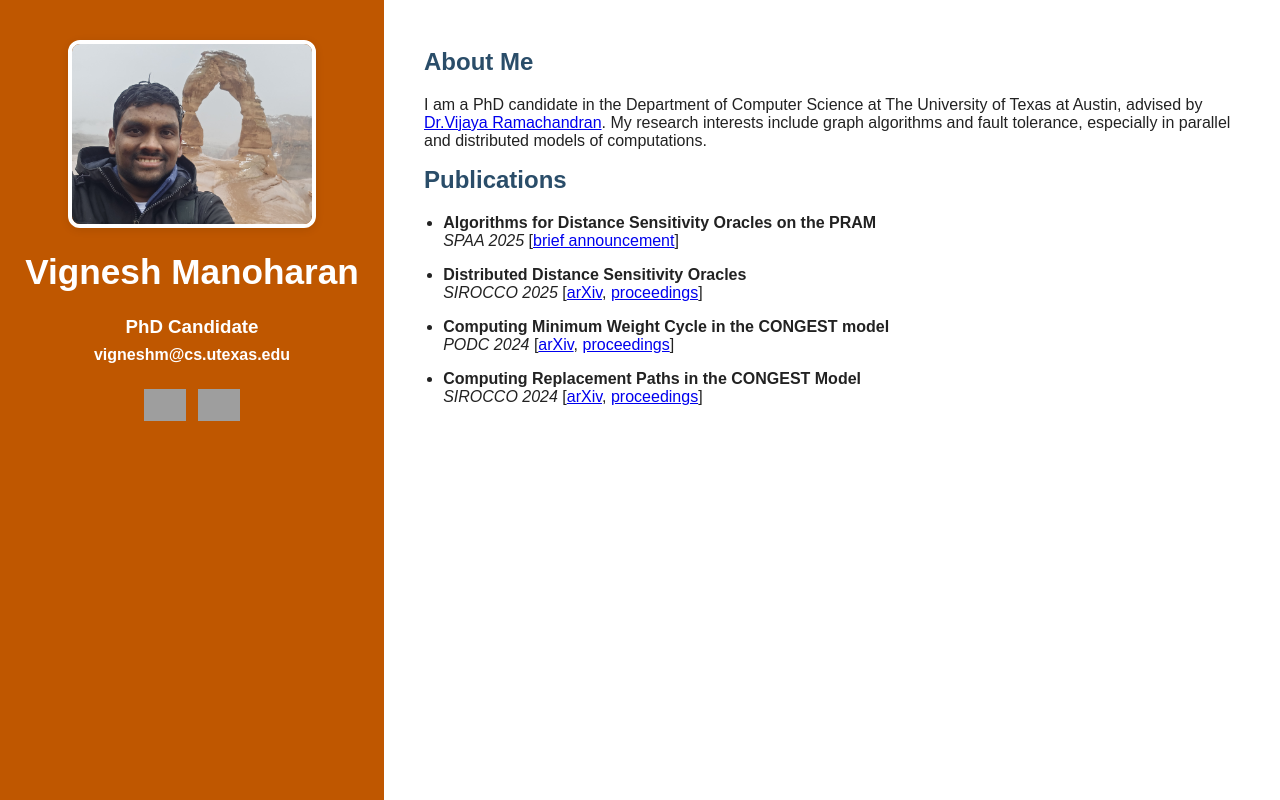
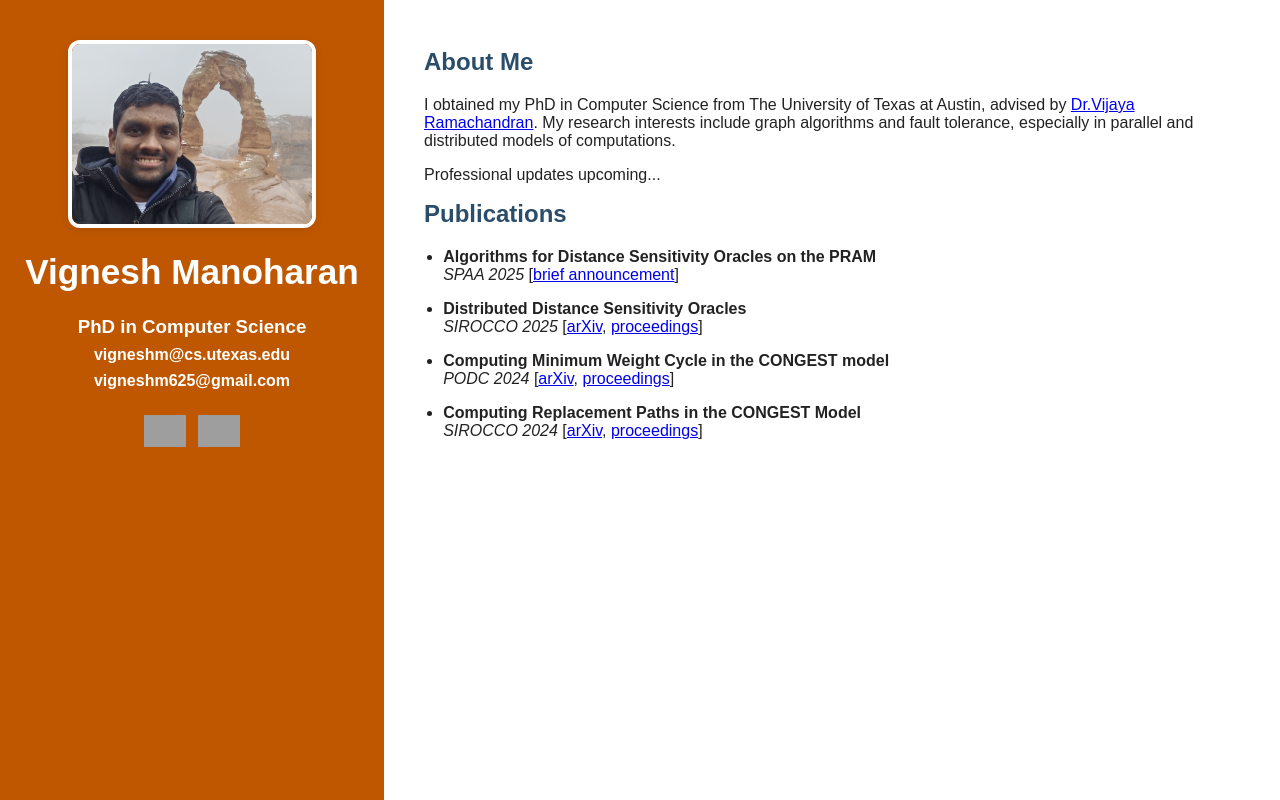
Before and after one commit to vigneshm2/vigneshm2.github.io, a plain HTML site: page index.html in a window 1280 px wide. Drawn offline with Linux system fonts and the light colour scheme; grey boxes are pictures that could not be loaded.

Commit message:
updated PhD

```diff
--- a/index.html
+++ b/index.html
@@ -11,8 +11,9 @@
         <aside class="sidebar">
             <img src="photo.jpg" alt="Your Name" class="profile-pic">
             <h1>Vignesh Manoharan</h1>
-            <h3>PhD Candidate</h3>
+            <h3>PhD in Computer Science</h3>
             <h4>vigneshm@cs.utexas.edu</h4>
+            <h4>vigneshm625@gmail.com</h4>
             <div class="badges" style="margin-top:16px; display: flex; gap: 12px;">
     <a href="https://www.linkedin.com/in/vigneshm625" target="_blank" title="LinkedIn">
         <img src="https://img.icons8.com/color/48/000000/linkedin.png" alt="LinkedIn" class="icon-badge">
@@ -26,8 +27,9 @@
             <section>
                 <h2>About Me</h2>
                 <p>
-                I am a PhD candidate in the Department of Computer Science at The University of Texas at Austin, advised by <a href="https://www.cs.utexas.edu/~vlr/">Dr.Vijaya Ramachandran</a>. My research interests include graph algorithms and fault tolerance, especially in parallel and distributed models of computations.
+                I obtained my PhD in Computer Science from The University of Texas at Austin, advised by <a href="https://www.cs.utexas.edu/~vlr/">Dr.Vijaya Ramachandran</a>. My research interests include graph algorithms and fault tolerance, especially in parallel and distributed models of computations.
                 </p>
+                <p> Professional updates upcoming...</p>
             </section>
             <section>
                 <h2>Publications</h2>
```
